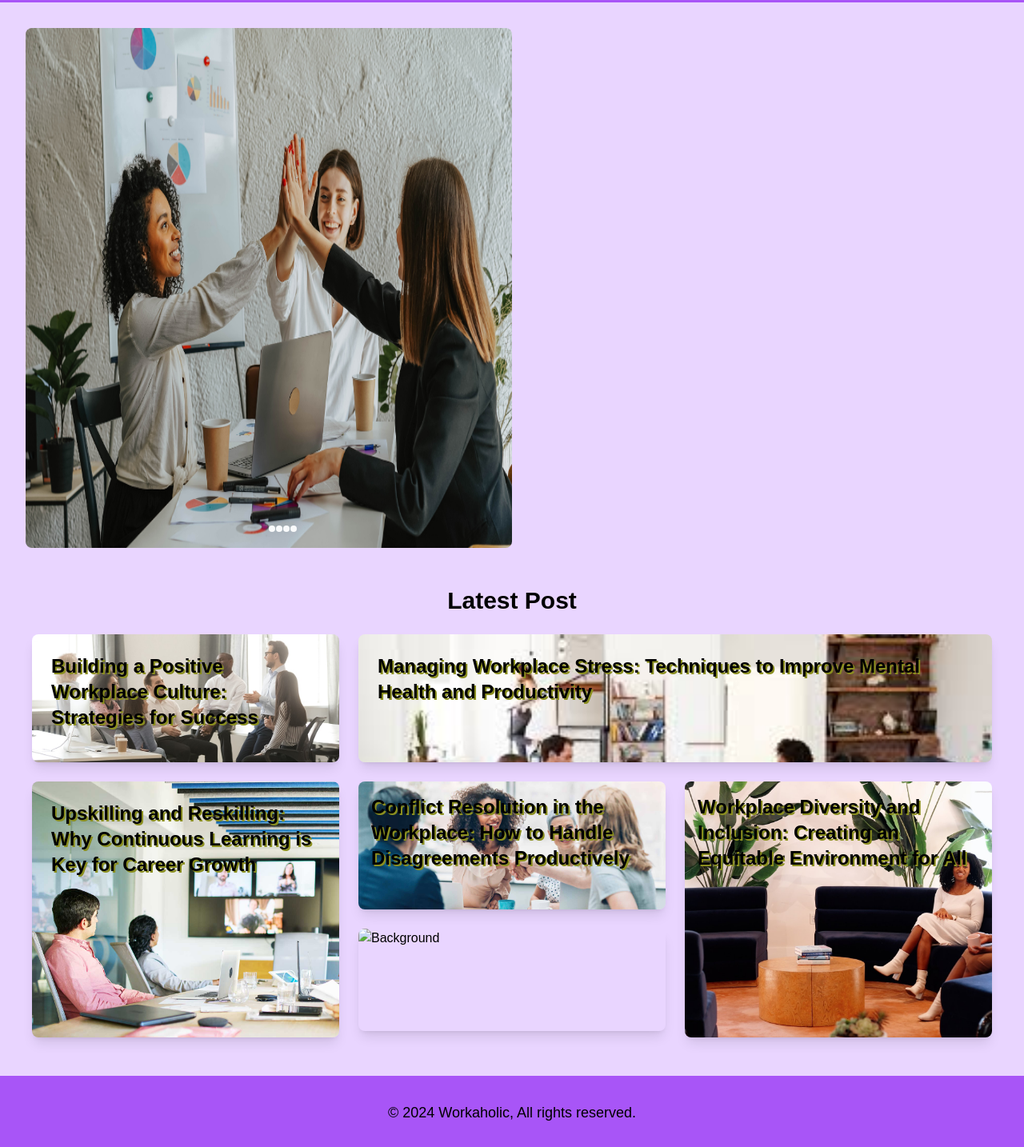
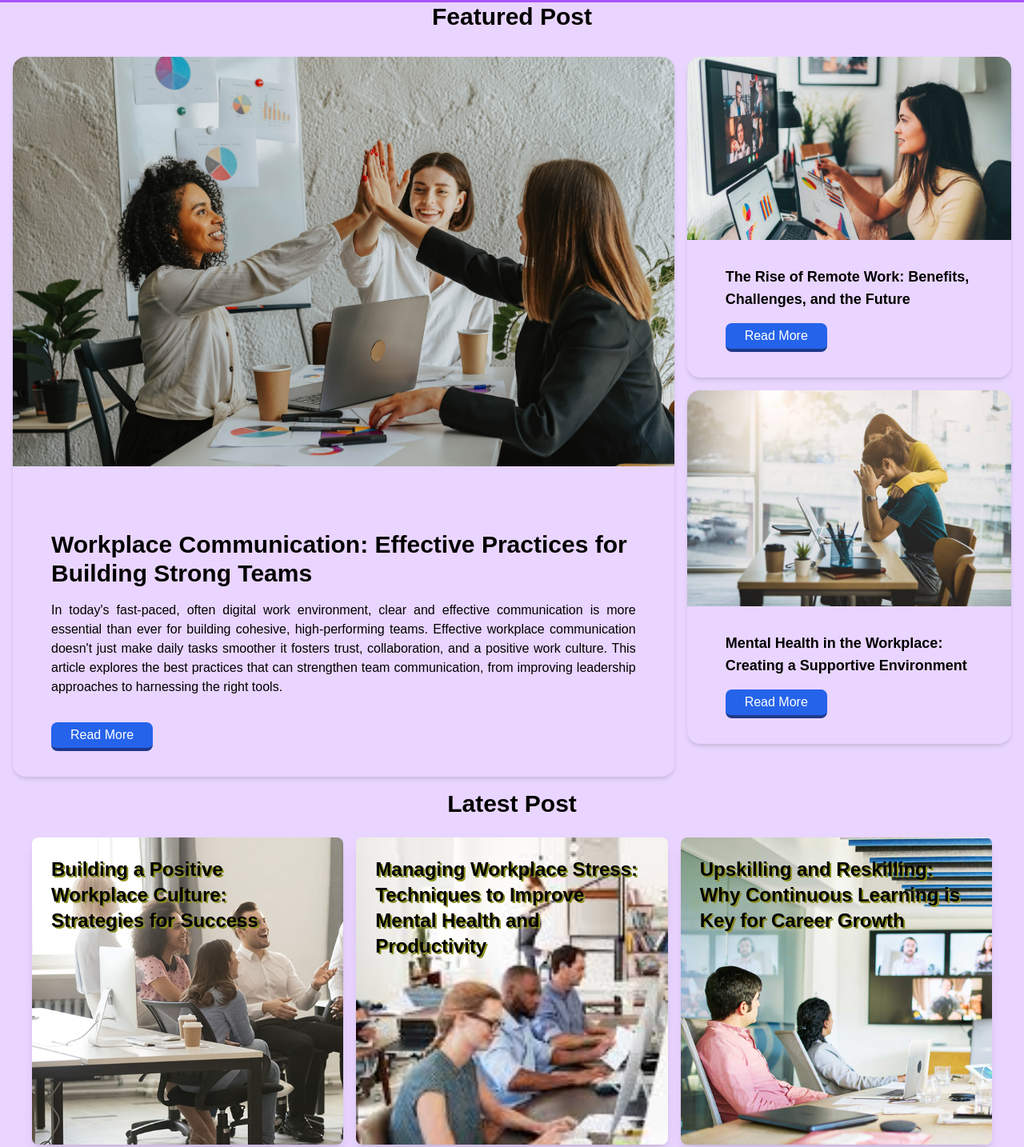
Before and after one commit to revou-fsse-oct24/module-2-Giovanni365, a plain HTML site: page index.html in a window 1280 px wide. Shown: the part 278-1712 px from the top of the page at 80% size. Drawn offline with nearby package versions, Linux system fonts and the light colour scheme; a web font is replaced by a local one.

Commit message:
Commit 1-Workaholic

```diff
--- a/index.html
+++ b/index.html
@@ -34,7 +34,7 @@
             <div class="px-8 py-4">
                 <nav class="flex justify-between h-20 fixed w-[95%] bg-purple-400 z-10 rounded-[50px] items-center px-4">
                     <img src="./Asset/Workaholic.png" class="w-20 h-16">
-                    <ul class="flex flex-row gap-16 text-2xl text-white justify-center py-3 pr-8">
+                    <ul class="lg:flex flex-row gap-16 text-2xl text-white justify-center py-3 pr-24 lg:pl-8 hidden">
                         <li class="hover:font-bold">
                             <a href="#">Office Space</a>
                         </li>
@@ -54,7 +54,7 @@
                     <button id="hamburger" class="lg:hidden"><i class="fa-solid fa-bars fa-xl"></i></button>
                 </nav>
             </div>
-            <div id="sidebar" class="fixed w-[256px] left-0 h-full bg-gray-400 z-20 lg:hidden -translate-x-full">
+            <div id="sidebar" class="fixed w-[256px] left-0 top-0 h-full bg-purple-400 z-20 lg:hidden transform -translate-x-full">
                 <button id="close" class="absolute top-4 right-4">
                     <i class="fa-solid fa-xmark"></i>
                 </button>
@@ -90,44 +90,66 @@
             </div>
         </header>
         <main class="bg-purple-200">
-            <section class="container p-8">
-                <div class="relative mx-0 my-auto">
-                    <div class="flex overflow-hidden overflow-x-auto snap-center snap-mandatory rounded-lg w-1/2 items-center">
-                        <img id="Slide-1" src="Asset/Communication.png" alt="Communication" class="flex-1 w-[900px] h-[650px]">
-                        <img id="Slide-2" src="Asset/Remote Working.jpg" alt="Remote Working" class="flex-1 w-[900px] h-[650px]">
-                        <img id="Slide-3" src="Asset/Mental Health.jpg" alt="Mental Health" class="flex-1w-[900px] h-[650px]">
-                        <img id="Slide-4" src="Asset/Teamwork.jpeg" alt="Teamwork" class="flex-1 w-[900px] h-[650px]">
-                    </div>
-                    <div class="flex gap-px absolute bottom-5 left-1/4 z-10">
-                        <a href="#Slide-1" class="w-2 h-2 rounded-[50%] bg-gray-50"></a>
-                        <a href="#Slide-2" class="w-2 h-2 rounded-[50%] bg-gray-50"></a>
-                        <a href="#Slide-3" class="w-2 h-2 rounded-[50%] bg-gray-50"></a>
-                        <a href="#Slide-4" class="w-2 h-2 rounded-[50%] bg-gray-50"></a>
+            <section class = "container mx-auto px-4">
+                <h1 class ="text-3xl font-bold mb-8 text-center">Featured Post</h1>
+                <div class="grid lg:grid-cols-3 gap-4">
+                    <article class="lg:col-span-2 shadow-md rounded-2xl overflow-hidden hover:shadow-black">
+                        <img src="./Asset/Communication.png" alt="Communication" class="w-full md:shrink-0">
+                        <div class="p-4">
+                            <h3 class="px-8 pt-16 text-3xl font-bold">Workplace Communication: Effective Practices for Building Strong Teams</h3>
+                            <p class="px-8 py-4 text-justify">In today's fast-paced, often digital work environment, clear and effective communication is more essential than ever
+                            for building cohesive, high-performing teams. Effective workplace communication doesn't just make daily tasks smoother
+                            it fosters trust, collaboration, and a positive work culture. This article explores the best practices that can strengthen
+                            team communication, from improving leadership approaches to harnessing the right tools.</p>
+                            <button class="cursor-pointer transition-all bg-blue-600 text-white px-6 py-1 mx-8 my-4 rounded-lg border-blue-900 border-b-[4px]
+                            hover:bg-gray-200 active:border-b-[2px] active:bg-gray-200 active:translate-y-[1px]">Read More</button>
+                        </div>
+                    </article>
+                    <div class="lg:col-span-1">
+                        <article class="shadow-md rounded-2xl overflow-hidden hover:shadow-black mb-4">
+                            <img src="./Asset/Remote Working.jpg" alt="Remote" class="w-full md:shrink-0">
+                            <div class="p-4">
+                                <h3 class="px-8 pt-4 text-lg font-bold">The Rise of Remote Work: Benefits, Challenges, and the Future</h3>
+                                <button class="cursor-pointer transition-all bg-blue-600 text-white px-6 py-1 mx-8 my-4 rounded-lg border-blue-900 border-b-[4px]
+                            hover:bg-gray-200 active:border-b-[2px] active:bg-gray-200 active:translate-y-[1px]">Read More</button>
+                            </div>
+                        </article>
+                        <article class="shadow-md rounded-2xl overflow-hidden hover:shadow-black">
+                            <img src="./Asset/Mental Health.jpg" alt="Mental Health" class="w-full h-3/6 md:shrink-0">
+                            <div class="p-4">
+                                <h3 class="px-8 pt-4 text-lg font-bold">Mental Health in the Workplace: Creating a Supportive Environment</h3>
+                                <button class="cursor-pointer transition-all bg-blue-600 text-white px-6 py-1 mx-8 my-4 rounded-lg border-blue-900 border-b-[4px]
+                            hover:bg-gray-200 active:border-b-[2px] active:bg-gray-200 active:translate-y-[1px]">Read More</button>
+                            </div>
+                        </article>
                     </div>
                 </div>
             </section>
             <section class = "container mx-auto px-4">
                 <h1 class ="text-3xl font-bold mt-4 text-center">Latest Post</h1>
-                <div class="grid grid-cols-1 grid-rows-1 md:grid-cols-3 md:grid-rows-3 gap-6 p-6">
-                    <div class="bg-[url('Asset/Positive%20workplace.jpg')] bg-cover p-6 rounded-lg shadow-lg h-40 w-full hover:scale-105 transition-transform">
+                <div class="grid grid-cols-1 grid-rows-1 lg:grid-cols-6 lg:grid-rows-2 gap-4 p-6">
+                    <div class="bg-[url('Asset/Positive%20workplace.jpg')] bg-cover p-6 rounded-lg shadow-lg h-96 lg:row-span-3 lg:col-span-2 w-full hover:scale-105 transition-transform">
                         <h3 class="text-lg md:text-2xl font-bold" style="text-shadow: 2px 2px #8b8f1f">Building a Positive Workplace Culture: Strategies for Success</h3>
                     </div>
-                    <div class="bg-[url('Asset/Workplace.jpg')] bg-cover p-6 rounded-lg shadow-lg col-span-1 md:col-span-2 h-40 text-xs hover:scale-105 transition-transform">
+                    <div class="bg-[url('Asset/Workplace.jpg')] bg-cover p-6 rounded-lg shadow-lg h-96 lg:row-span-3 lg:col-span-2 hover:scale-105 transition-transform">
                         <h3 class="text-lg md:text-2xl font-bold" style="text-shadow: 2px 2px #8b8f1f">Managing Workplace Stress: Techniques to Improve Mental Health and Productivity</h3>
                     </div>
-                    <div class="bg-[url('Asset/Workplace-2.jpg')] bg-cover p-6 rounded-lg shadow-lg row-span-1 md:row-span-2 h-80 hover:scale-105 transition-transform">
+                    <div class="bg-[url('Asset/Workplace-2.jpg')] bg-cover p-6 rounded-lg shadow-lg h-96 overflow-hidden lg:row-span-3 lg:col-span-2 hover:scale-105 transition-transform">
                         <h3 class="text-lg md:text-2xl font-bold align-middle" style="text-shadow: 2px 2px #8b8f1f">Upskilling and Reskilling: Why Continuous Learning is Key for Career Growth</h3>
                     </div>
-                    <div class="bg-[url('Asset/Conflict-Resolution.jpg')] bg-cover p-4 rounded-lg shadow-lg h-40 md:row-span-1 hover:scale-105 transition-transform">
+                    <div class="bg-[url('Asset/Conflict-Resolution.jpg')] bg-cover p-4 rounded-lg shadow-lg h-96 lg:row-span-3 lg:col-span-2 hover:scale-105 transition-transform">
                         <h3 class="text-lg md:text-2xl font-bold align-middle" style="text-shadow: 2px 2px #8b8f1f">Conflict Resolution in the Workplace: How to Handle Disagreements Productively</h3>
                     </div>
-                    <div class="bg-[url('Asset/Diversity.jpeg')] bg-cover p-4 rounded-lg shadow-lg h-80 md:row-span-2 hover:scale-105 transition-transform">
+                    <div class="bg-[url('Asset/Diversity.jpeg')] bg-cover p-4 rounded-lg shadow-lg h-96 lg:row-span-3 lg:col-span-2 hover:scale-105 transition-transform">
                         <h3 class="text-lg md:text-2xl font-bold align-middle" style="text-shadow: 2px 2px #8b8f1f">Workplace Diversity and Inclusion: Creating an Equitable Environment for All</h3>
                     </div>
-                    <picture>
-                        <source srcset="Asset%20Checkpoint/Background%201.jpg" media="(max-width: 767px)">
-                        <img src="./Asset Checkpoint #1/Background 2-1.jpg" media="(min-width: 768px)" alt="Background" class="rounded-lg shadow-lg h-32 md:col-span-2 w-full">
-                    </picture>
+                    <div class="bg-[url('Asset/Leadership.jpg')] bg-cover p-4 rounded-lg shadow-lg h-96 lg:row-span-3 lg:col-span-2 hover:scale-105 transition-transform">
+                        <h3 class="text-lg md:text-2xl font-bold align-middle" style="text-shadow: 2px 2px #8b8f1f">Leadership Styles That Foster a Healthy Workplace Environment</h3>
+                    </div>
+                </div>
+                <div class="lg:flex items-center justify-center">
+                    <button class="cursor-pointer transition-all bg-blue-600 text-white px-6 py-1 mx-8 my-4 rounded-lg border-blue-900 border-b-[4px]
+                hover:bg-gray-200 active:border-b-[2px] active:bg-gray-200 active:translate-y-[1px]">See More</button>
                 </div>
             </section>
             <footer class="h-24 bg-purple-500">
@@ -136,8 +158,14 @@
         </main>
         <script>
             const sidebar = document.getElementById("sidebar");
-            const hambugerbutton = document.getElementById("hamburger");
-            const closebutton = document.getElementById("close");
+            const hamburger = document.getElementById("hamburger");
+            const close = document.getElementById("close");
+            hamburger.addEventListener("click", () => {
+                sidebar.classList.remove("-translate-x-full");
+            });
+            close.addEventListener("click", () =>{
+                sidebar.classList.add("-translate-x-full");
+            });
         </script>
     </body>
 </html>
```
Also changed, not shown: Asset/Leadership.jpg (added).
